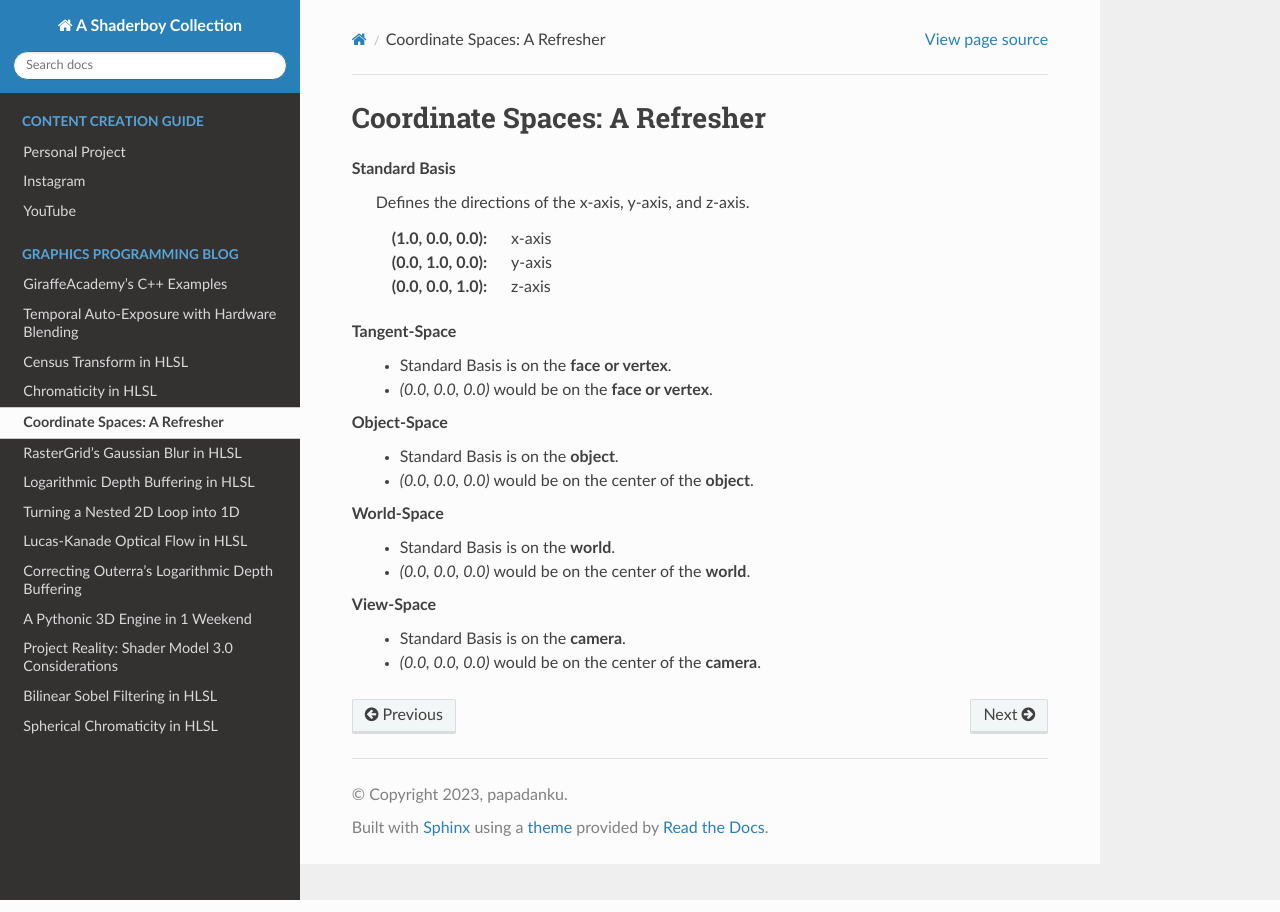
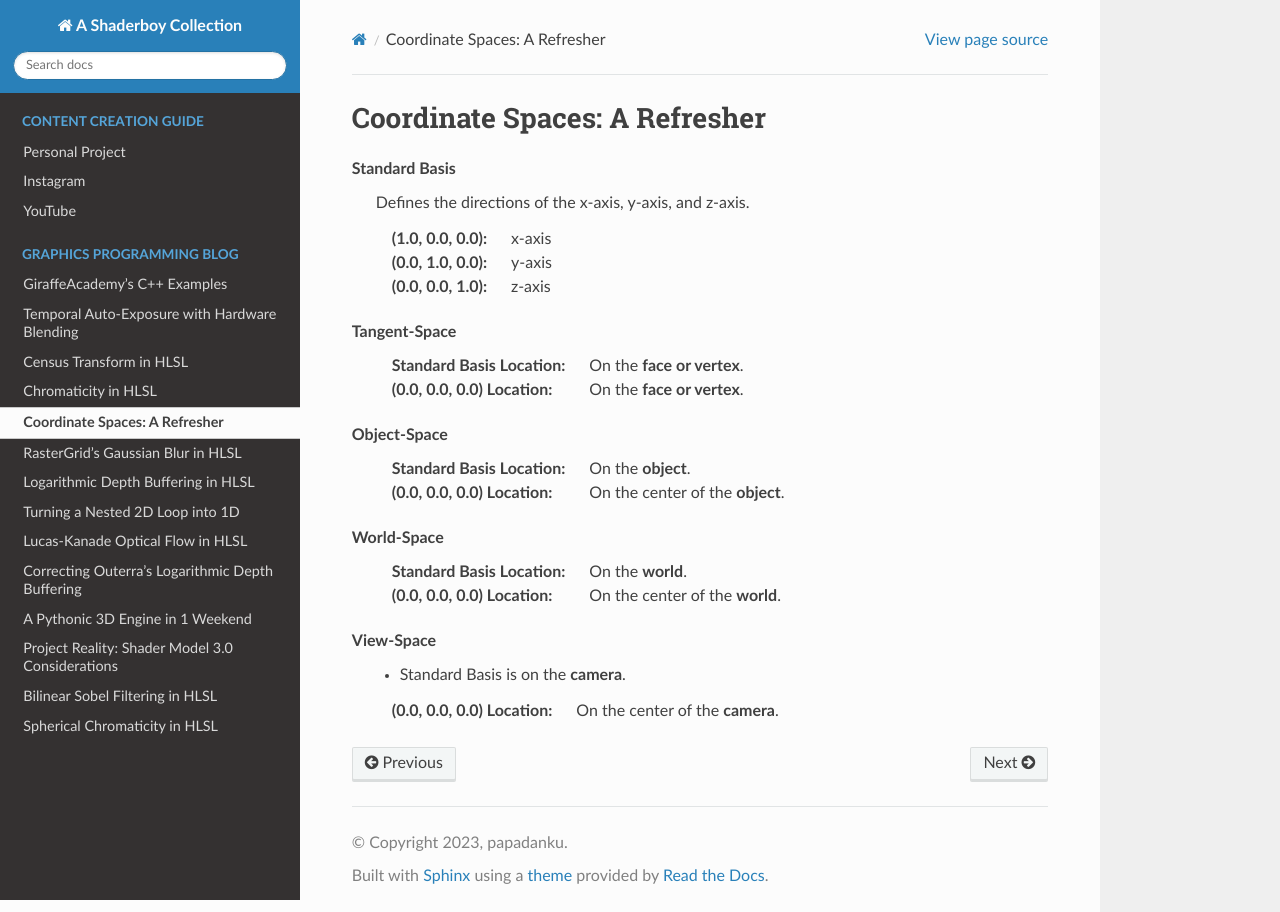
Before and after one commit to papadanku/papadanku.github.io, a Sphinx documentation site: the page built from docs/source/blog/coordinatespaces.rst, in a window 1280 px wide. Built offline with Sphinx 7.4.7 and the Read the Docs theme 2.0.0, drawn with Linux system fonts in a browser that asks for light colours.

Commit message:
Add coordinatespaces.rst

```diff
--- a/docs/source/blog/coordinatespaces.rst
+++ b/docs/source/blog/coordinatespaces.rst
@@ -12,17 +12,17 @@ Coordinate Spaces: A Refresher
         :(0.0, 0.0, 1.0): z-axis
 
     Tangent-Space
-        - Standard Basis is on the **face or vertex**.
-        - `(0.0, 0.0, 0.0)` would be on the **face or vertex**.
+        :Standard Basis Location: On the **face or vertex**.
+        :(0.0, 0.0, 0.0) Location: On the **face or vertex**.
 
     Object-Space
-        - Standard Basis is on the **object**.
-        - `(0.0, 0.0, 0.0)` would be on the center of the **object**.
+        :Standard Basis Location: On the **object**.
+        :(0.0, 0.0, 0.0) Location: On the center of the **object**.
 
     World-Space
-        - Standard Basis is on the **world**.
-        - `(0.0, 0.0, 0.0)` would be on the center of the **world**.
+        :Standard Basis Location: On the **world**.
+        :(0.0, 0.0, 0.0) Location: On the center of the **world**.
 
     View-Space
         - Standard Basis is on the **camera**.
-        - `(0.0, 0.0, 0.0)` would be on the center of the **camera**.
+        :(0.0, 0.0, 0.0) Location: On the center of the **camera**.
```
